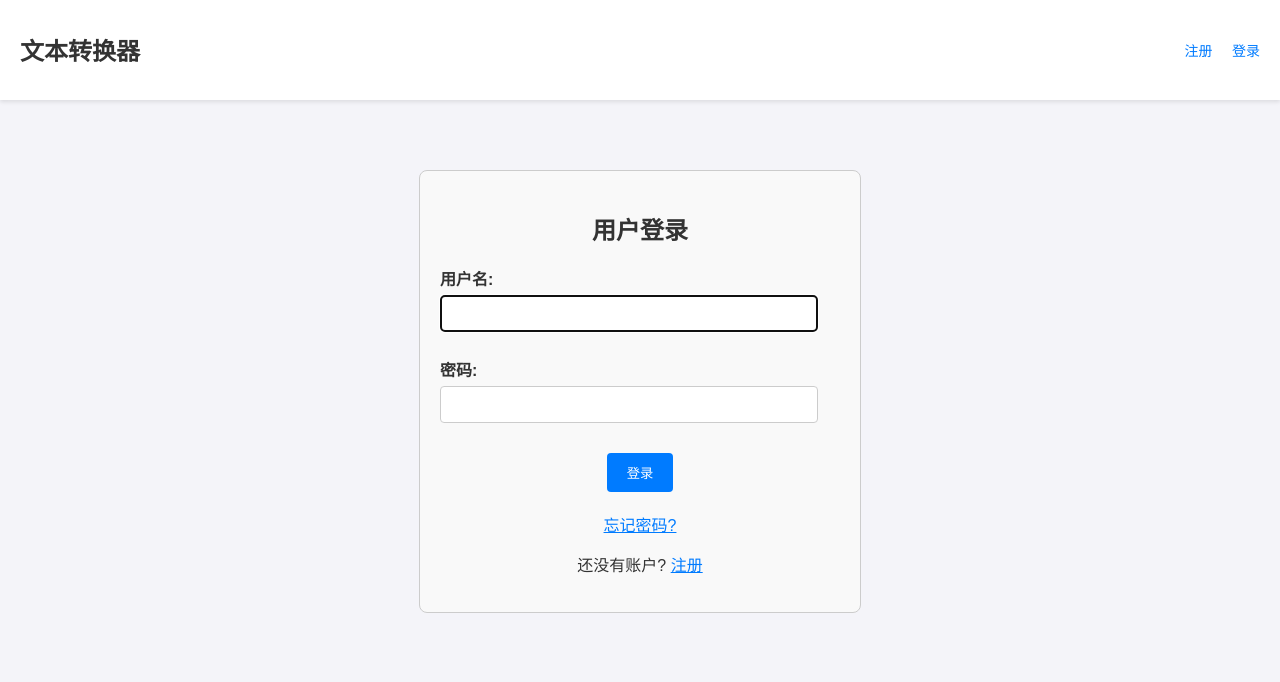
After one commit to tangdazhu/extractdoc, a Django app: page /accounts/login/ in a window 1280 px wide. The commit adds this page. Shown: the top 682 px of the page. Run offline with Django 5.2, Linux system fonts and the light colour scheme.

Commit message:
refactor(converter): integrate base template and improve structure
- Extend base template for consistent layout
- Refactor CSS styles for better organization
- Update HTML structure to use blocks and includes
- Add login and logout redirect URLs
- Include authentication URLs in project URLs

```diff
--- /dev/null
+++ b/extract_web/converter/templates/converter/base.html
@@ -0,0 +1,69 @@
+<!DOCTYPE html>
+<html lang="zh-CN">
+<head>
+    <meta charset="UTF-8">
+    <meta name="viewport" content="width=device-width, initial-scale=1.0">
+    <title>{% block title %}文本转换器{% endblock %}</title>
+    <style>
+        body { font-family: sans-serif; margin: 0; background-color: #f4f4f9; color: #333; }
+        .header {
+            background-color: #fff;
+            padding: 10px 20px;
+            box-shadow: 0 2px 4px rgba(0,0,0,0.1);
+            display: flex;
+            justify-content: space-between;
+            align-items: center;
+        }
+        .header h1 a { color: #333; text-decoration: none; font-size: 24px; }
+        .header .user-actions a {
+            margin-left: 15px;
+            color: #007bff;
+            text-decoration: none;
+            font-size: 14px;
+        }
+        .header .user-actions a:hover { text-decoration: underline; }
+        .content {
+            padding: 20px;
+        }
+        /* Basic styling for form elements often inherited by auth forms */
+        input[type="text"], input[type="password"], input[type="email"] {
+            width: calc(100% - 22px); /* Account for padding and border */
+            padding: 10px;
+            margin-top: 5px;
+            margin-bottom: 10px;
+            border: 1px solid #ccc;
+            border-radius: 4px;
+            box-sizing: border-box;
+        }
+        label {
+            font-weight: bold;
+            display: block;
+        }
+    </style>
+    {% block extra_head %}{% endblock %}
+</head>
+<body>
+    <div class="header">
+        <h1><a href="{% url 'converter:index' %}">文本转换器</a></h1>
+        <div class="user-actions">
+            {% if user.is_authenticated %}
+                {% if user.is_superuser %}
+                    <a href="{% url 'admin:index' %}">管理控制台</a>
+                {% endif %}
+                <a href="#">历史转换记录</a> {# Placeholder #}
+                <a href="{% url 'logout' %}">登出 ({{ user.username }})</a>
+            {% else %}
+                <a href="#">注册</a> {# Placeholder, will be a URL to registration page #}
+                <a href="{% url 'login' %}">登录</a>
+            {% endif %}
+        </div>
+    </div>
+
+    <div class="content">
+        {% block content %}
+        {% endblock %}
+    </div>
+
+    {% block extra_js %}{% endblock %}
+</body>
+</html>
--- a/extract_web/project_core/settings.py
+++ b/extract_web/project_core/settings.py
@@ -55,7 +55,7 @@ ROOT_URLCONF = "project_core.urls"
 TEMPLATES = [
     {
         "BACKEND": "django.template.backends.django.DjangoTemplates",
-        "DIRS": [],
+        "DIRS": [BASE_DIR / "templates"],
         "APP_DIRS": True,
         "OPTIONS": {
             "context_processors": [
@@ -121,3 +121,6 @@ STATIC_URL = "static/"
 # https://docs.djangoproject.com/en/5.2/ref/settings/#default-auto-field
 
 DEFAULT_AUTO_FIELD = "django.db.models.BigAutoField"
+
+LOGIN_REDIRECT_URL = '/'
+LOGOUT_REDIRECT_URL = '/'
--- a/extract_web/project_core/urls.py
+++ b/extract_web/project_core/urls.py
@@ -20,5 +20,6 @@ from django.urls import path, include
 
 urlpatterns = [
     path("admin/", admin.site.urls),
+    path("accounts/", include("django.contrib.auth.urls")),
     path("", include("converter.urls")),
 ]
--- /dev/null
+++ b/extract_web/templates/registration/login.html
@@ -0,0 +1,45 @@
+{# templates/registration/login.html #}
+{% extends "converter/base.html" %} {# Assuming you'll have a base.html in your app for consistent styling #}
+
+{% block title %}登录{% endblock %}
+
+{% block content %}
+<div style="max-width: 400px; margin: 50px auto; padding: 20px; border: 1px solid #ccc; border-radius: 8px; background-color: #f9f9f9;">
+    <h2 style="text-align: center; margin-bottom: 20px;">用户登录</h2>
+
+    {% if form.errors %}
+        <p style="color: red; text-align: center;">您的用户名和密码不匹配。请重试。</p>
+    {% endif %}
+
+    {% if next %}
+        {% if user.is_authenticated %}
+            <p style="text-align: center;">您的账户无权访问此页面。要继续，请使用有权访问的账户登录。</p>
+        {% else %}
+            <p style="text-align: center;">请登录以查看此页面。</p>
+        {% endif %}
+    {% endif %}
+
+    <form method="post" action="{% url 'login' %}">
+        {% csrf_token %}
+        <div style="margin-bottom: 15px;">
+            <label for="id_username">用户名:</label>
+            {{ form.username }}
+        </div>
+        <div style="margin-bottom: 15px;">
+            <label for="id_password">密码:</label>
+            {{ form.password }}
+        </div>
+        <div style="text-align: center; margin-top: 20px;">
+            <button type="submit" style="padding: 10px 20px; background-color: #007bff; color: white; border: none; border-radius: 4px; cursor: pointer;">登录</button>
+        </div>
+        <input type="hidden" name="next" value="{{ next }}">
+    </form>
+
+    <p style="text-align: center; margin-top: 20px;">
+        <a href="{% url 'password_reset' %}" style="color: #007bff;">忘记密码?</a>
+    </p>
+    <p style="text-align: center; margin-top: 10px;">
+        还没有账户? <a href="#" style="color: #007bff;">注册</a> {# Placeholder for registration URL #}
+    </p>
+</div>
+{% endblock %}
```
Also changed, not shown: extract_web/converter/management/commands/set_admin_password.py (added, +14 -0 lines), extract_web/converter/templates/converter/index.html (+29 -37 lines), extract_web/db.sqlite3.
